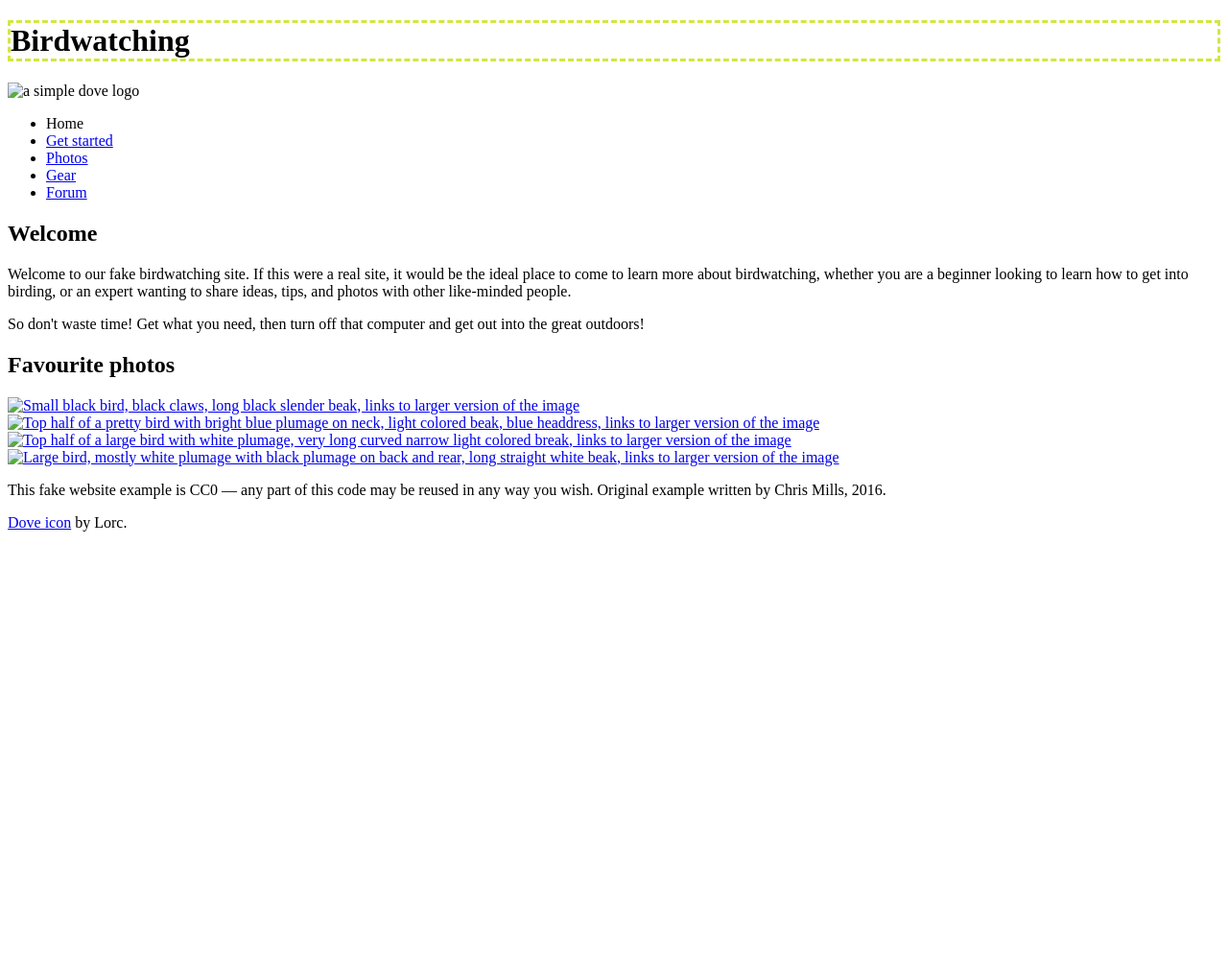
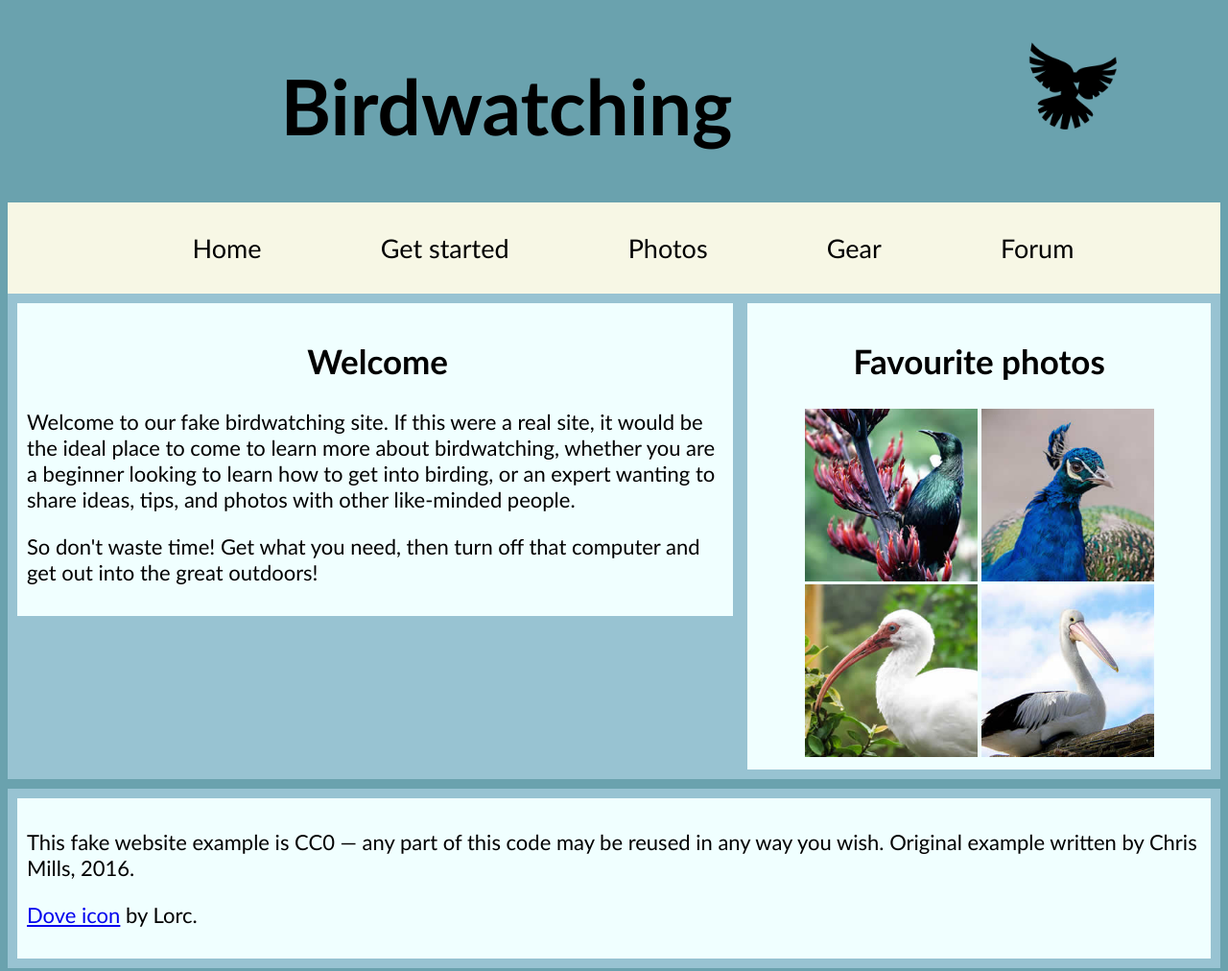
Before and after one commit to Kylacamilleo22/m4-lab, a plain HTML site: page index.html in a window 1280 px wide. Shown: the whole page at 96% size. Before the commit the page ends 800 px from the top, so only its background shows below. Drawn offline with Linux system fonts and the light colour scheme.

Commit message:
css done

```diff
--- a/css/style.css
+++ b/css/style.css
@@ -1,4 +1,102 @@
+body {
+  background-color: rgb(106, 162, 174);
+  font-family:'Trebuchet MS', 'Lucida Sans Unicode', 'Lucida Grande', 'Lucida Sans', Arial, sans-serif;
+}
+
 h1{
-  border-color: #d3e644;
-  border-style: dashed;
+  display: inline-flex;
+  font-size: 80px;
+  padding-left: 180px;
+  padding-right: 300px;
 }
+
+.header-title {
+  text-align: center;
+}
+
+.navigation {
+  text-align: center;
+  background-color: rgb(247, 247, 229);
+  padding: 15px;
+}
+
+.nav {
+  color: rgb(2, 2, 2);
+}
+
+.nav:link {
+  text-decoration: none;
+}
+
+.nav:hover {
+  background-color: rgb(226, 246, 246);
+}
+
+li {
+  display: inline;
+  padding: 60px;
+  font-size: 27px;
+}
+
+h2 {
+  font-size: 35px;
+  text-align: center;
+}
+
+p {
+  font-size: 22px;
+}
+
+.welcome-block {
+ flex: 60%;
+}
+
+.welcome-inblock {
+  background-color: azure;
+  padding: 10px;
+  padding-right: 5px;
+}
+
+.container {
+  display: flex;
+  background-color: rgb(152, 195, 210);
+
+}
+
+.container2 {
+  display: flex;
+  background-color: rgb(152, 195, 210);
+  flex: 40%;
+}
+
+.welcome-box {
+  flex: 60%;
+  padding: 10px;
+}
+
+.fav-box {
+  padding: 10px;
+  padding-left: 5px;
+}
+
+.fav-inblock {
+  background-color: azure;
+  padding: 10px;
+  display: auto;
+  align-items: center;
+}
+
+.photos-block {
+  text-align: center;
+}
+
+.footer {
+  background-color: rgb(152, 195, 210);
+  padding: 10px;
+  margin-top: 10px;
+}
+
+.footer-inblock {
+  background-color: azure;
+  padding: 10px;
+}
--- a/index.html
+++ b/index.html
@@ -14,36 +14,52 @@
 
   <body>
 
+      <div class="header-title">
         <h1>Birdwatching</h1>
-      <img src="dove.png" alt="a simple dove logo">
+        <img class="dove" src="img/dove.png" alt="a simple dove logo" width="100">
+      </div>
 
-
+      <div class="navigation">
         <ul>
           <li><span>Home</span></li>
-        <li><a href="#">Get started</a></li>
-        <li><a href="#">Photos</a></li>
-        <li><a href="#">Gear</a></li>
-        <li><a href="#">Forum</a></li>
+          <li><a class="nav" href="#">Get started</a></li>
+          <li><a class="nav" href="#">Photos</a></li>
+          <li><a class="nav" href="#">Gear</a></li>
+          <li><a class="nav" href="#">Forum</a></li>
         </ul>
+      </div>
 
+      <div class="container">
+        <div class="welcome-box">
+          <div class="welcome-inblock">
+             <h2>Welcome</h2>
+            <p>Welcome to our fake birdwatching site. If this were a real site, it would be the ideal place to come to learn more about birdwatching,
+              whether you are a beginner looking to learn how to get into birding, or an expert wanting to share ideas, tips, and photos with other like-minded people.</p>
+            <p>So don't waste time! Get what you need, then turn off that computer and get out into the great outdoors!</p>
+          </div>
+        </div>
 
-      <h2>Welcome</h2>
+        <div class="container2">
+          <div class="fav-box">
+            <div class="fav-inblock">
+              <h2>Favourite photos</h2>
+              <div class="photos-block">
+                  <a href="img/favorite-1.jpg"><img src="img/favorite-1_th.jpg" width="180px" alt="Small black bird, black claws, long black slender beak, links to larger version of the image"></a>
+                  <a href="img/favorite-2.jpg"><img src="img/favorite-2_th.jpg" width="180px" alt="Top half of a pretty bird with bright blue plumage on neck, light colored beak, blue headdress, links to larger version of the image"></a>
+                  <a href="img/favorite-3.jpg"><img src="img/favorite-3_th.jpg" width="180px" alt="Top half of a large bird with white plumage, very long curved narrow light colored break, links to larger version of the image"></a>
+                  <a href="img/favorite-4.jpg"><img src="img/favorite-4_th.jpg" width="180px" alt="Large bird, mostly white plumage with black plumage on back and rear, long straight white beak, links to larger version of the image"></a>
+                </div>
+              </div>
+          </div>
+        </div>
+      </div>
 
-      <p>Welcome to our fake birdwatching site. If this were a real site, it would be the ideal place to come to learn more about birdwatching, whether you are a beginner looking to learn how to get into birding, or an expert wanting to share ideas, tips, and photos with other like-minded people.</p>
-
-      <p>So don't waste time! Get what you need, then turn off that computer and get out into the great outdoors!</p>
-
-      <h2>Favourite photos</h2>
-
-      <a href="favorite-1.jpg"><img src="favorite-1_th.jpg" alt="Small black bird, black claws, long black slender beak, links to larger version of the image"></a>
-      <a href="favorite-2.jpg"><img src="favorite-2_th.jpg" alt="Top half of a pretty bird with bright blue plumage on neck, light colored beak, blue headdress, links to larger version of the image"></a>
-      <a href="favorite-3.jpg"><img src="favorite-3_th.jpg" alt="Top half of a large bird with white plumage, very long curved narrow light colored break, links to larger version of the image"></a>
-      <a href="favorite-4.jpg"><img src="favorite-4_th.jpg" alt="Large bird, mostly white plumage with black plumage on back and rear, long straight white beak, links to larger version of the image"></a>
-
-
+      <div class="footer">
+        <div class="footer-inblock">
           <p>This fake website example is CC0 — any part of this code may be reused in any way you wish. Original example written by Chris Mills, 2016.</p>
-
           <p><a href="http://game-icons.net/lorc/originals/dove.html">Dove icon</a> by Lorc.</p>
+        </div>
+      </div>
 
   </body>
 </html>
```
Lines whose indentation alone changed are shown as unchanged.
